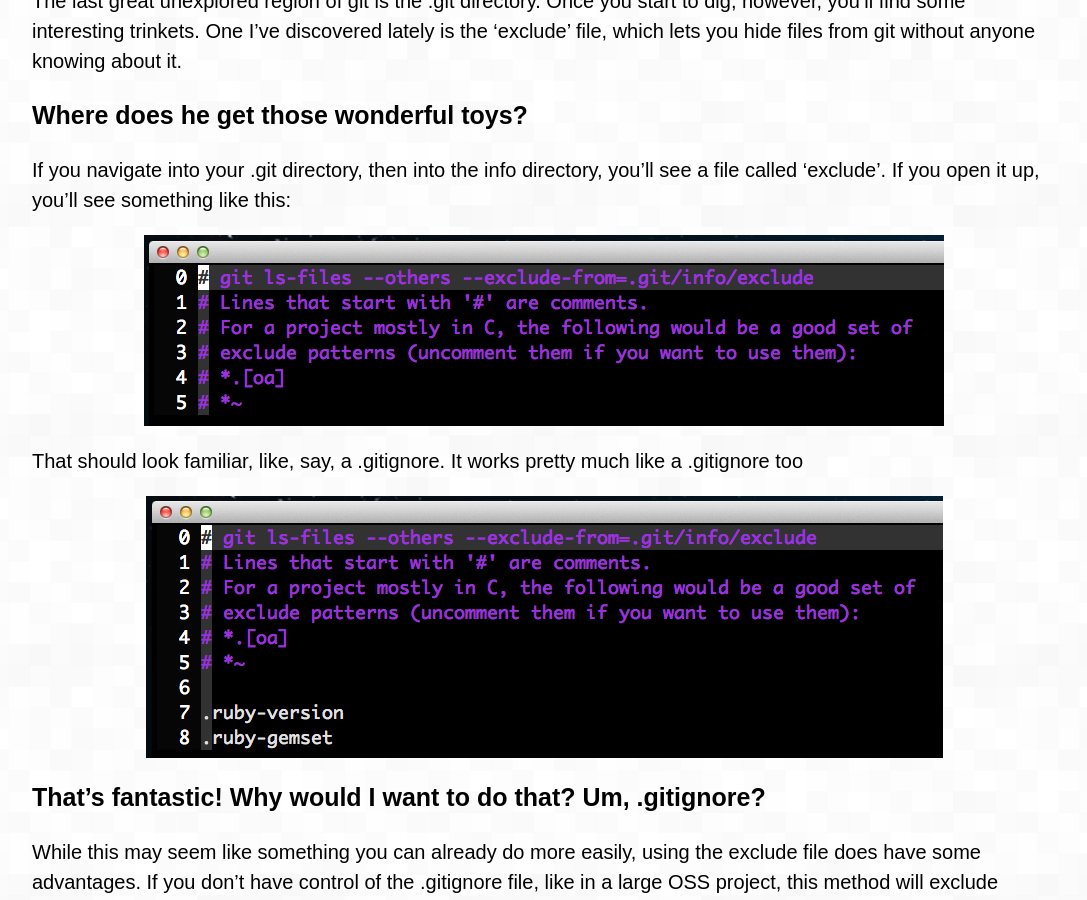
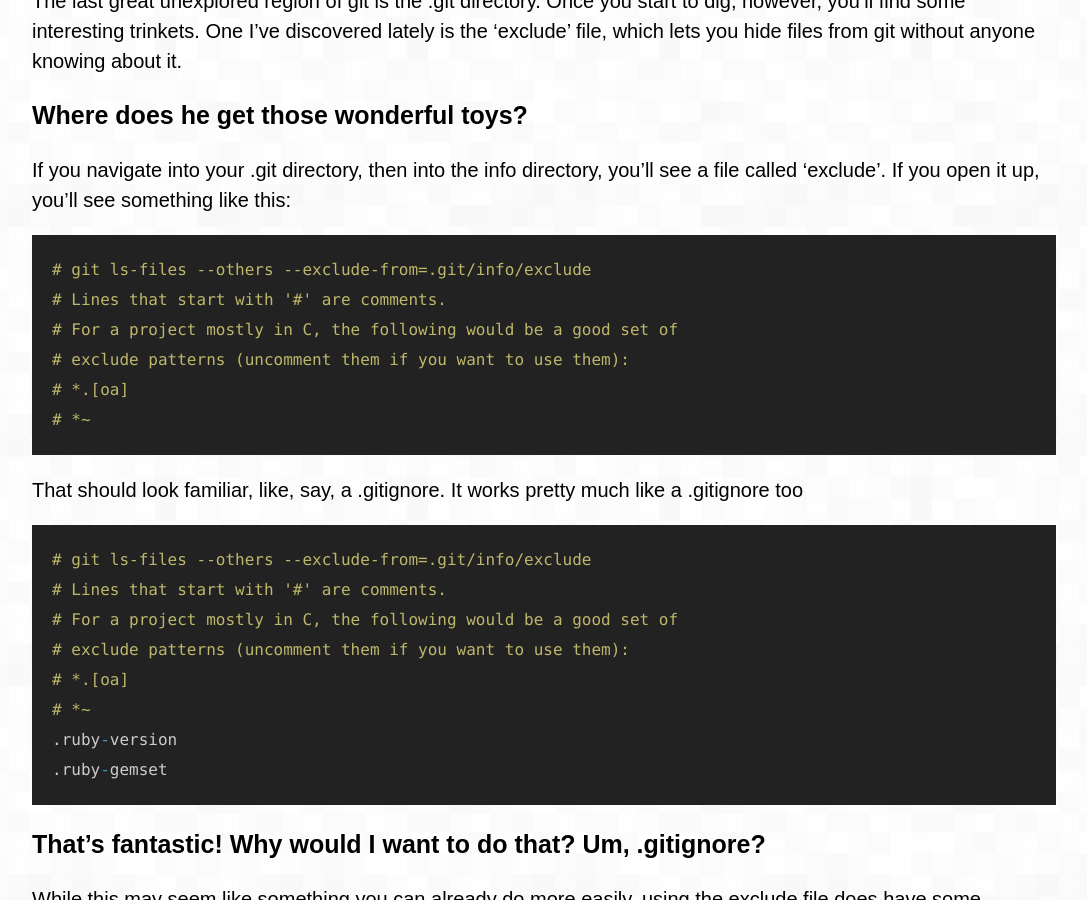
Before and after one commit to MichaelJosephKramer/michaeljosephkramer.github.io, a Jekyll site: the page built from _posts/2013-07-02-hide-files-from-git-without-using-gitignore.md, in a window 1280 px wide and 900 px high, scrolled down 357 px. Shown: the whole window, without its empty margins (96-1183 px from the left). Built offline with Jekyll 4.4.1, drawn with Linux system fonts in a browser that asks for light colours; some web fonts are replaced; Markdown is read by kramdown in place of the engine named in the settings; comment, search, counter and statistics services are not loaded.

```diff
--- a/_config.yml
+++ b/_config.yml
@@ -15,10 +15,13 @@
 disqus_username:  michaeljosephkramer
 google_analytics_id: UA-592651-4
 clicky_id: 66487006
+highlighter: pygments
+safe: true
+lsi: false
 
 # Build settings
+future: false
+permalink: pretty
 markdown: redcarpet
-highligher: rouge
-permalink: pretty
 redcarpet:
   extensions: [smart]
--- a/_posts/2013-07-02-hide-files-from-git-without-using-gitignore.md
+++ b/_posts/2013-07-02-hide-files-from-git-without-using-gitignore.md
@@ -9,11 +9,27 @@
 
 If you navigate into your .git directory, then into the info directory, you'll see a file called 'exclude'. If you open it up, you'll see something like this:
 
-![.git exclude file][before]
+~~~ruby
+# git ls-files --others --exclude-from=.git/info/exclude
+# Lines that start with '#' are comments.
+# For a project mostly in C, the following would be a good set of
+# exclude patterns (uncomment them if you want to use them):
+# *.[oa]
+# *~
+~~~
 
 That should look familiar, like, say, a .gitignore. It works pretty much like a .gitignore too
 
-![.git exclude file][after]
+~~~ruby
+# git ls-files --others --exclude-from=.git/info/exclude
+# Lines that start with '#' are comments.
+# For a project mostly in C, the following would be a good set of
+# exclude patterns (uncomment them if you want to use them):
+# *.[oa]
+# *~
+.ruby-version
+.ruby-gemset
+~~~
 
 ## That's fantastic! Why would I want to do that? Um, .gitignore?
 
```
Also changed, not shown: _posts/2012-01-26-rake-and-albacore-getting-started-on-windows.md (+2 -2 lines), _posts/2013-02-01-simple-coffeescript-comprehensions.md (+2 -2 lines), _posts/2013-03-12-the-simplified-fat-arrow-guide-for-coffeescript.md (+2 -2 lines).
